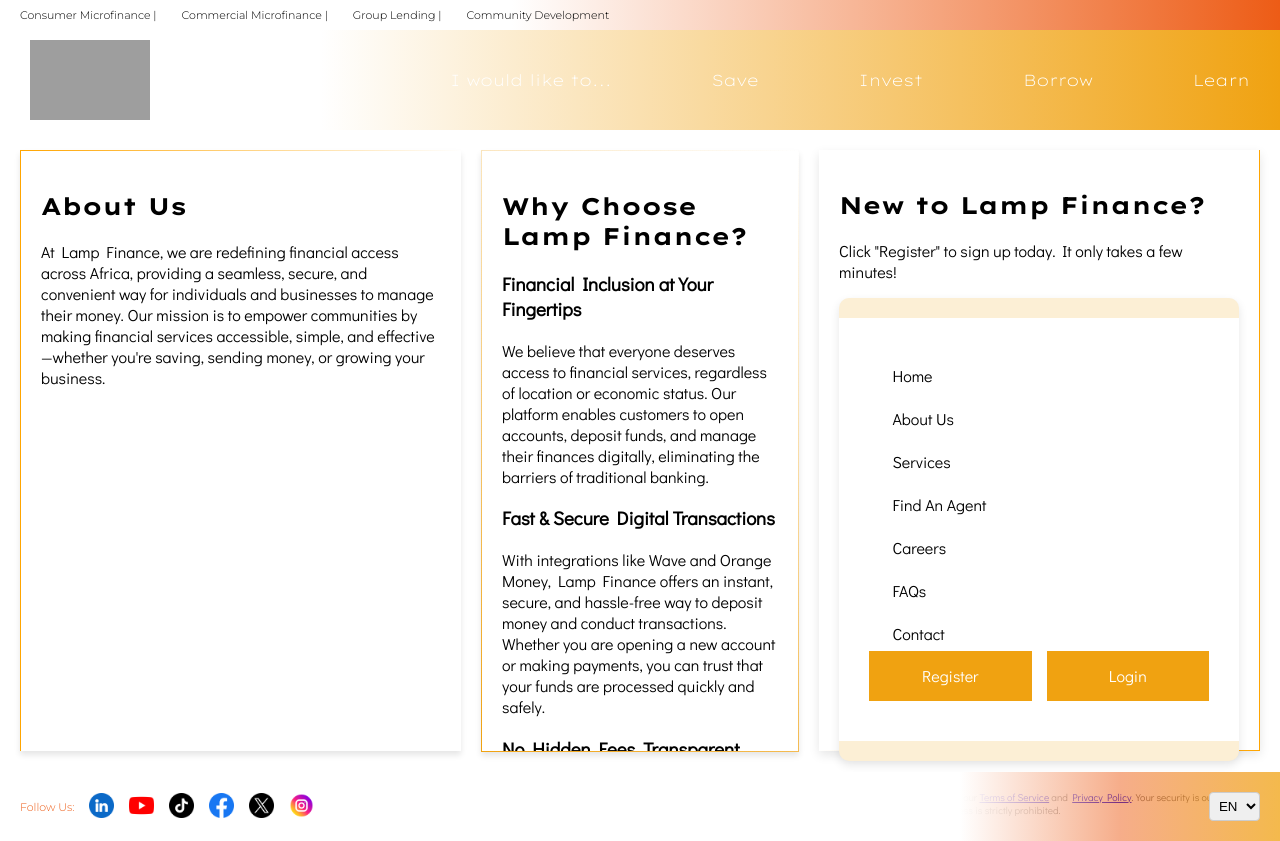
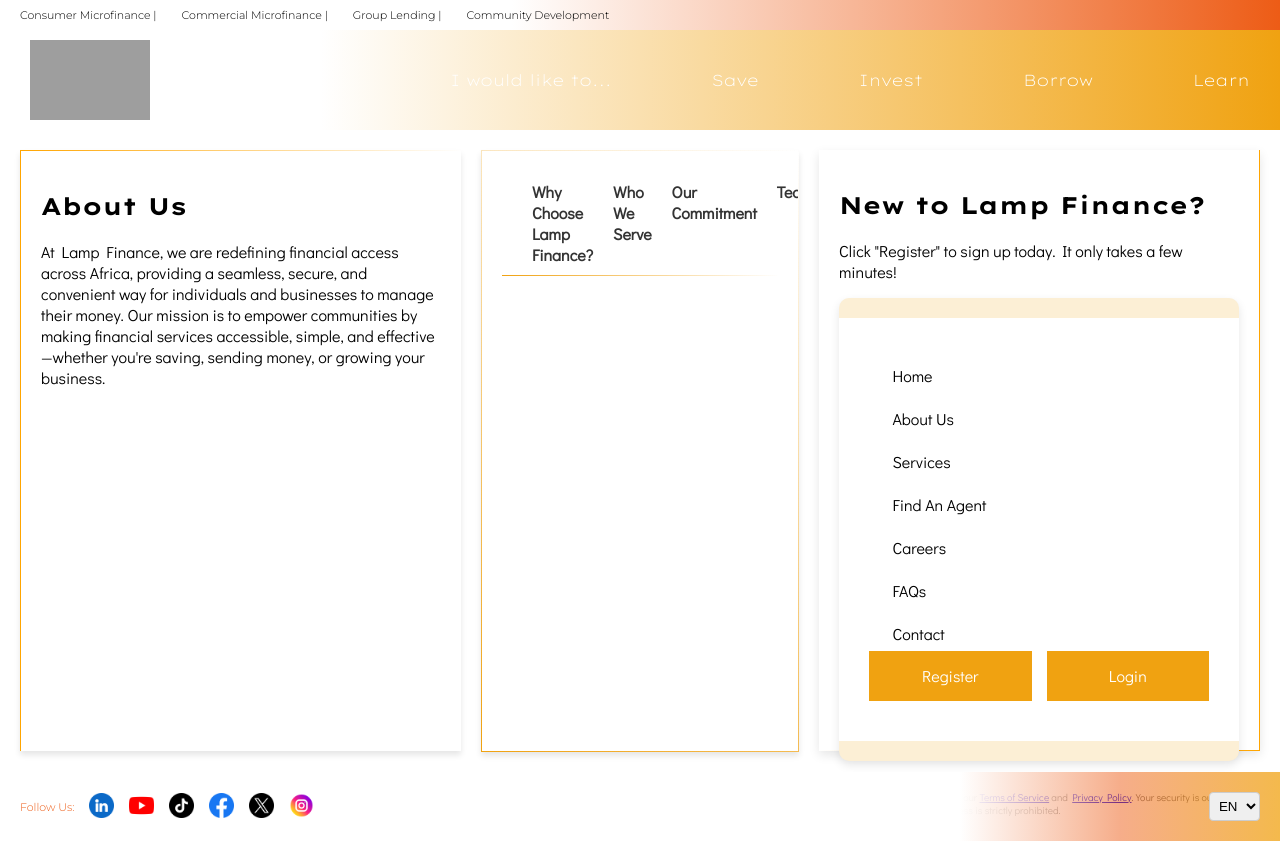
Before and after one commit to Martelxxx/lampfinance, a React (Vite) app: page / in a window 1280 px wide. Both pictures are taken after a click on the button "About Us". Built offline with nearby package versions, Linux system fonts and the light colour scheme; grey boxes are pictures that could not be loaded; a web font is replaced by a local one.

Commit message:
Version 0.15

```diff
--- a/src/App.css
+++ b/src/App.css
@@ -634,3 +634,35 @@
   .action-button:hover {
     background-color: #ed5c16;
   }
+
+  /* Navbar inside the .flash div for the "About Us" section */
+.about-us-navbar {
+    background-color: white; /* Light background color */
+    border-bottom: 1px solid rgb(237, 92, 22); /* Bottom border */
+    border-image: linear-gradient(to right, rgb(240, 162, 17), white) 1;
+    padding: 10px 20px; /* Padding */
+    margin-bottom: 20px; /* Space below the navbar */
+  }
+
+  .about-us-navbar ul {
+    list-style: none; /* Remove default list styling */
+    padding: 0; /* Remove default padding */
+    margin: 0; /* Remove default margin */
+    display: flex; /* Display list items in a row */
+    justify-content: space-around; /* Space items evenly */
+  }
+
+  .about-us-navbar li {
+    margin: 0 10px; /* Space between items */
+  }
+
+  .about-us-navbar a {
+    text-decoration: none; /* Remove underline from links */
+    color: #333; /* Text color */
+    font-weight: bold; /* Bold text */
+    transition: color 0.3s ease; /* Smooth transition for color */
+  }
+
+  .about-us-navbar a:hover {
+    color: rgb(240, 162, 17); /* Change color on hover */
+  }
--- a/src/App.jsx
+++ b/src/App.jsx
@@ -18,6 +18,7 @@
 import img11 from './assets/11.png';
 import img12 from './assets/12.png';
 import contact from './assets/contact.png'
+import building from './assets/building.png'
 import './App.css';
 
 const images = [
@@ -56,6 +57,7 @@
   const [currentImage, setCurrentImage] = useState(0);
   const [currentQuote, setCurrentQuote] = useState(0);
   const [activeSection, setActiveSection] = useState('home');
+  const [activeSubSection, setActiveSubSection] = useState('null');
   const flashRef = useRef(null);
 
   useEffect(() => {
@@ -75,12 +77,23 @@
 
   const handleSectionClick = (section) => {
     setActiveSection(section);
+    setActiveSubSection('null');
     if (flashRef.current) {
       flashRef.current.classList.remove('light-border');
       void flashRef.current.offsetWidth; // Trigger reflow
       flashRef.current.classList.add('light-border');
     }
   };
+
+  const handleSubSectionClick = (subSection) => {
+    setActiveSubSection(subSection);
+    if (flashRef.current) {
+      flashRef.current.classList.remove('light-border');
+      void flashRef.current.offsetWidth; // Trigger reflow
+      flashRef.current.classList.add('light-border');
+    }
+  };
+
 
   const briefNews = [
     "Breaking: Major breakthrough in AI research",
@@ -224,40 +237,62 @@
             </>
           )}
           {activeSection === 'about' && (
-            <div className="about-us-flash">
+            <div className="about-us-flash"
+            style={{
+              // backgroundImage: `url(${building})`,
+              backgroundSize: "auto 100%", // Increases height slightly
+              backgroundPosition: "center top 80px",
+              backgroundRepeat: "no-repeat", // Prevents repeating
+              height: "650px", // Adjust height as needed
+
+              // opacity: 0.1,
+            }}>
+              <nav className="about-us-navbar">
+                <ul>
+                  <li><a href="#why" onClick={() => handleSubSectionClick('why')}>Why Choose Lamp Finance?</a></li>
+                  <li><a href="#mission" onClick={() => handleSubSectionClick('mission')}>Who We Serve</a></li>
+                  <li><a href="#values" onClick={() => handleSubSectionClick('values')}>Our Commitment</a></li>
+                  <li><a href="#team" onClick={() => handleSubSectionClick('team')}>Team</a></li>
+                </ul>
+              </nav>
+              {activeSubSection === 'why' && (
+                <div>
                   <h2>Why Choose Lamp Finance?</h2>
                   <p>
                     <h3>Financial Inclusion at Your Fingertips</h3>
-
                     We believe that everyone deserves access to financial services, regardless of location or economic status. Our platform enables customers to open accounts, deposit funds, and manage their finances digitally, eliminating the barriers of traditional banking.
-
                     <h3>Fast & Secure Digital Transactions</h3>
-
                     With integrations like Wave and Orange Money, Lamp Finance offers an instant, secure, and hassle-free way to deposit money and conduct transactions. Whether you are opening a new account or making payments, you can trust that your funds are processed quickly and safely.
-
                     <h3>No Hidden Fees, Transparent Banking</h3>
-
                     We prioritize honesty and transparency. Our fees and services are straightforward, with no hidden costs or surprise deductions. You get to manage your money with complete confidence, knowing exactly what you're paying for.
-
                     <h3>Easy Account Opening & Instant Deposits</h3>
-
                     Opening an account with us is quick, simple, and digital. Whether you have an existing Wave or Orange Money wallet or prefer to use a partner agent, the process is seamless:
-
                     For digital users: Instantly transfer your initial deposit from your mobile wallet.
                     For cash users: Visit a partner agent to deposit money and start your account.
                     Your account is credited in real-time, and you receive an instant confirmation via SMS or email.
-
                     <h3>Reliable Support, Whenever You Need It</h3>
-
                     We understand that financial matters require trust and reliability. Our dedicated customer support team is available 24/7 to assist with any inquiries, whether it’s account management, deposits, or technical assistance.
-
+                  </p>
+                </div>
+              )}
+              {activeSubSection === 'mission' && (
+                <div>
                   <h2>Who We Serve</h2>
-We cater to individuals, small businesses, and entrepreneurs looking for a flexible and secure way to manage their money. Whether you are saving for the future, investing in your business, or simply looking for a trusted financial partner, Lamp Finance is here to support your journey.
-
+                  <p>We cater to individuals, small businesses, and entrepreneurs looking for a flexible and secure way to manage their money. Whether you are saving for the future, investing in your business, or simply looking for a trusted financial partner, Lamp Finance is here to support your journey.</p>
+                </div>
+              )}
+              {activeSubSection === 'values' && (
+                <div>
                   <h2>Our Commitment</h2>
-Lamp Finance is more than a financial institution—we are a partner in your growth. Our goal is to empower you with the tools, services, and security you need to take control of your financial future.
-
-Experience a better way to bank. Join Lamp Finance today.</p>
+                  <p>Lamp Finance is more than a financial institution—we are a partner in your growth. Our goal is to empower you with the tools, services, and security you need to take control of your financial future.</p>
+                </div>
+              )}
+              {activeSubSection === 'team' && (
+                <div>
+                  <h2>Team</h2>
+                  <p>Meet our dedicated team of professionals who are committed to providing exceptional financial services and support to our customers.</p>
+                </div>
+              )}
             </div>
           )}
           {activeSection === 'services' && (
```
Also changed, not shown: 1 other file (tests, documents, lock files or other folders). Lines whose indentation alone changed are shown as unchanged.
